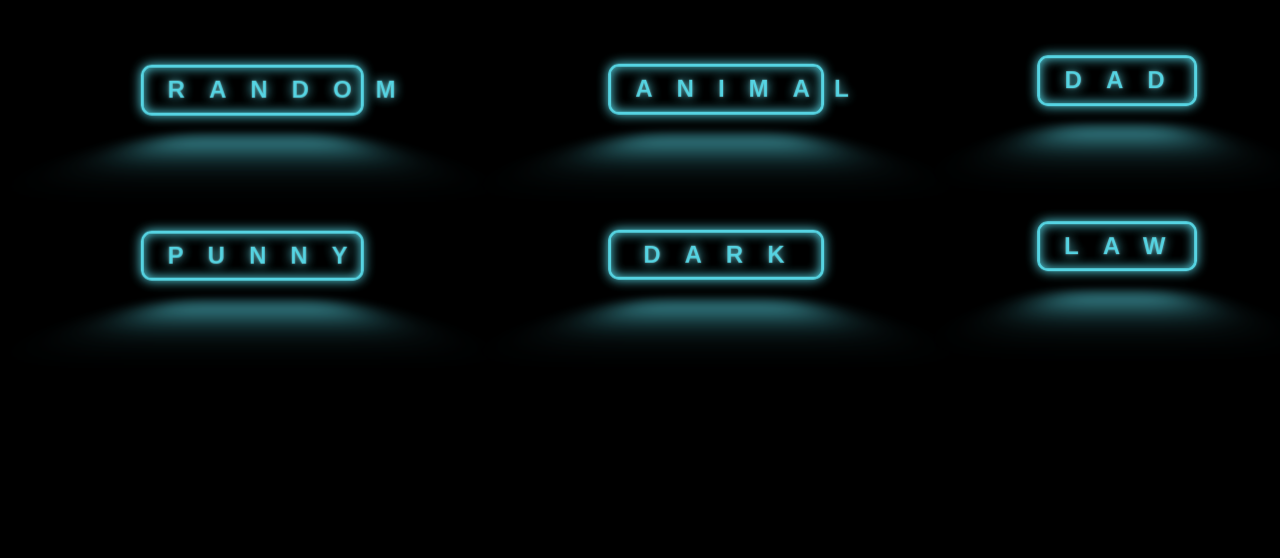
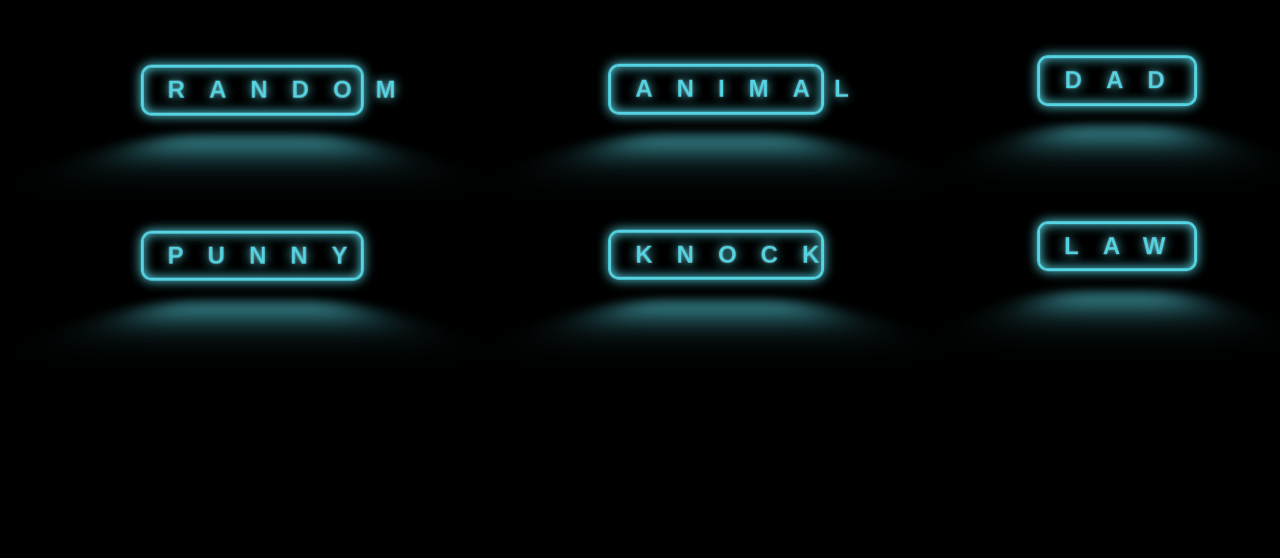
Before and after one commit to Guillebarq/Udacity-Cloud-Engineering-Capstone, a Flask app: page / in a window 1280 px wide. Shown: the part 250-808 px from the top of the page. Run offline with Flask 3, Linux system fonts and the light colour scheme.

Commit message:
Fixed make, changed problematic jokes, created dockerfile and docker script

```diff
--- a/app.py
+++ b/app.py
@@ -1,7 +1,6 @@
 from flask import Flask, render_template
-import pyjokes
 import Joking
-import random
+import os
 
 app=Flask(__name__)
 
@@ -17,29 +16,30 @@ def joke():
 
 @app.route("/animal")
 def animal_joke():
-    joke=Joking.animal_joke()
-    return render_template("joke.html", joke=joke)
+    animal_joke=Joking.animal_joke()
+    return render_template("joke.html", joke=animal_joke)
 
 @app.route("/dad")
 def dad_joke():
-    joke=Joking.random_dad_joke()
-    return render_template("joke.html", joke=joke)
+    dad_joke=Joking.random_dad_joke()
+    return render_template("joke.html", joke=dad_joke)
 
 @app.route("/pun")
 def pun_joke():
-    joke=Joking.Pun()
-    return render_template("joke.html", joke=joke)
+    pun_joke=Joking.Pun()
+    return render_template("joke.html", joke=pun_joke)
 
-@app.route("/dark")
-def dark_joke():
-    joke=Joking.DarkJoke()
-    return render_template("joke.html", joke=joke)
+@app.route("/knock-knock")
+def knock_knock_joke():
+    knock_knock_joke=Joking.Random_knock_knock_joke()
+    return render_template("joke.html", joke=knock_knock_joke)
 
 @app.route("/law")
 def law_joke():
-    joke=Joking.Law_Joke()
-    return render_template("joke.html", joke=joke)
+    law_joke=Joking.Law_Joke()
+    return render_template("joke.html", joke=law_joke)
 
 
 if __name__ == "__main__":
-    app.run(debug=True)
+    port = int(os.environ.get('PORT', 5000))
+    app.run(debug=True, host='0.0.0.0', port=port)
--- a/requirements.txt
+++ b/requirements.txt
@@ -1,4 +1,5 @@
 flask
+pylint
 pyjokes
 Joking
 randimage
--- a/templates/joke.html
+++ b/templates/joke.html
@@ -45,10 +45,10 @@
               <span class='glowing-txt'>PUNNY</span></button>
           </div>
         </form>
-        <form action="/dark">
+        <form action="/knock-knock">
           <div class="grid-item">
             <button class='glowing-btn' id = "button5">
-              <span class='glowing-txt'>DARK</span></button>
+              <span class='glowing-txt'>KNOCK</span></button>
           </div>
         </form>
         <form action="/law">
```
Also changed, not shown: 3 other files.
